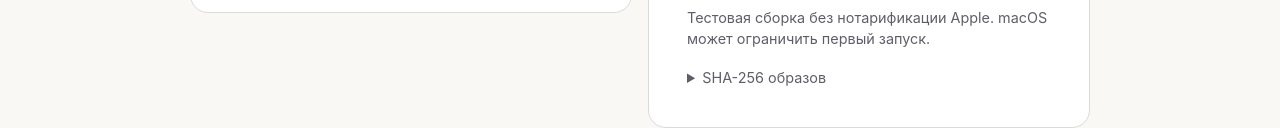
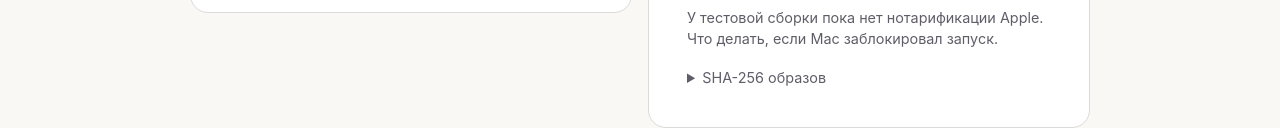
Before and after one commit to arseniyandrianof-max/returny-test, a plain HTML site: page download.html in a window 1280 px wide. Shown: the part 536-664 px from the top of the page. Drawn offline with Linux system fonts and the light colour scheme.

Commit message:
Link macOS testers to Apple’s first-launch guidance

```diff
--- a/download.html
+++ b/download.html
@@ -33,7 +33,7 @@
       <a id="mac-arm" class="button primary" rel="noreferrer" href="https://github.com/arseniyandrianof-max/returny-test/releases/download/v1.1.0/returny-1.1.0-Apple-Silicon.dmg">Скачать для Mac с чипом M-серии</a>
       <a id="mac-intel" class="button outline" rel="noreferrer" href="https://github.com/arseniyandrianof-max/returny-test/releases/download/v1.1.0/returny-1.1.0-Intel.dmg">Скачать для Mac с Intel</a>
       <p>Посмотрите тип чипа в меню Apple → «Об этом Mac». Откройте DMG и перетащите returny в «Программы».</p>
-      <p class="fine muted">Тестовая сборка без нотарификации Apple. macOS может ограничить первый запуск.</p>
+      <p class="fine muted">У тестовой сборки пока нет нотарификации Apple. <a rel="noreferrer" href="https://support.apple.com/ru-ru/102445">Что делать, если Mac заблокировал запуск</a>.</p>
       <details class="stage-digest"><summary>SHA-256 образов</summary><dl>
         <dt>Apple Silicon (M-серия)</dt><dd><code>d70d1c0396a8c067ffe5855222a6bda7c286a40678bdd7c5a90eb3071b0abf10</code></dd>
         <dt>Intel</dt><dd><code>8442f166fab2072141cd1bae584e467de2ec1c81be050837b41460a5092439e2</code></dd>
```
